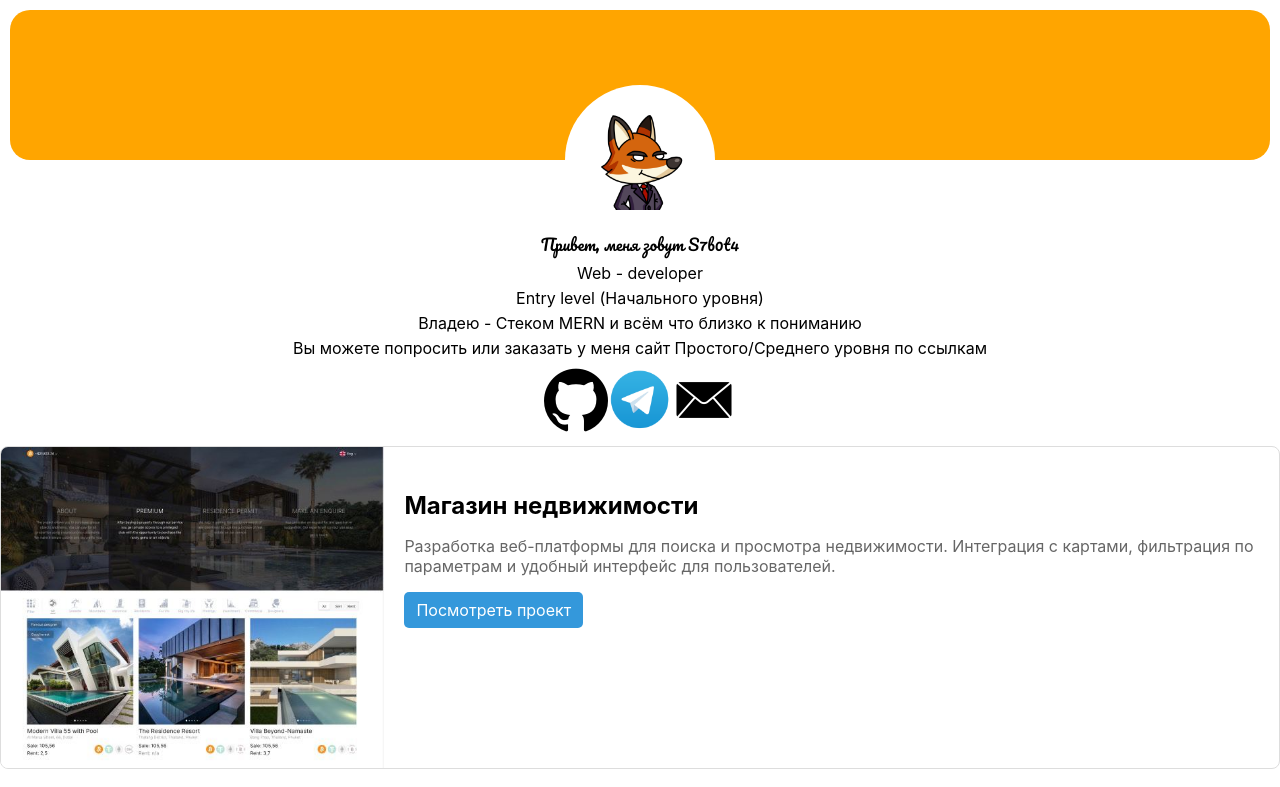
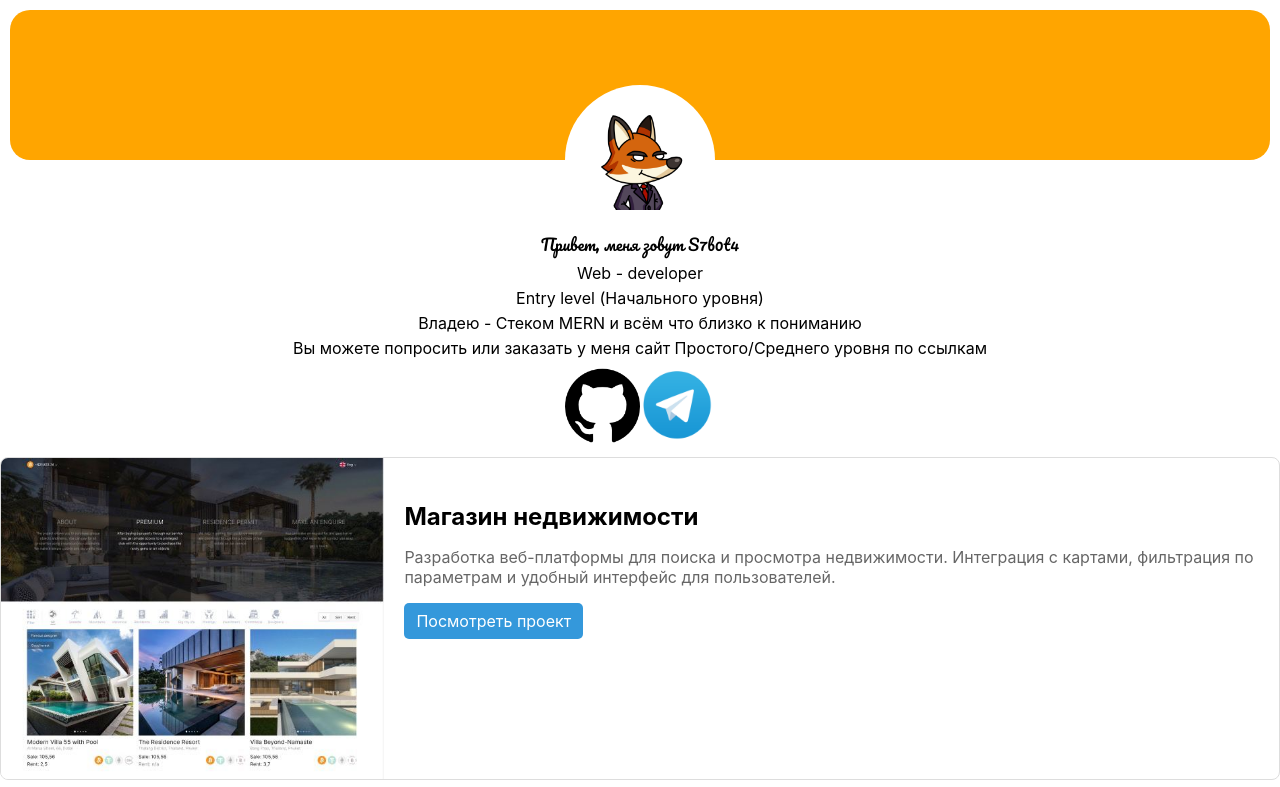
Before and after one commit to S7b0t4/tabia, a React (Create React App) app: page / in a window 1280 px wide. Shown: the top 787 px of the page. Built offline with nearby package versions, Linux system fonts and the light colour scheme; the HTML template or start-up script is replaced by a standard one.

Commit message:
some fix

```diff
--- a/src/App.css
+++ b/src/App.css
@@ -22,6 +22,9 @@
 }
 .portfolio{
   animation-duration: 1s;
+}
+.img{
+  max-width: 75px;
 }
 .avatar_block{
   animation-duration: 1s;
@@ -56,7 +59,7 @@
 }
 
 .img_link{
-  max-width: 5%;
+  max-width: 100px;
 }
 
 .project-details {
--- a/src/Portfolio/Portfolio.js
+++ b/src/Portfolio/Portfolio.js
@@ -6,10 +6,7 @@ import stepUp from "../Upload/stepUp.jpg"
 
 import Avatar from "../Upload/avatar.svg"
 
-import copy from 'clipboard-copy';
-
 import telegram from "../img/telegram.png"
-import main from "../img/main.png"
 import github from "../img/github.png"
 
 import 'animate.css';
@@ -27,9 +24,6 @@ const ProjectCard = ({ title, description, imageUrl, projectLink }) => {
       </div>
     </div>
   );
-};
-const handleImageClick = (text) => {
-  copy(text);
 };
 
 
@@ -58,27 +52,21 @@ const DeveloperInfo = () => {
         </div>
       </div>
       <div className='row_gap'>
-        <a href={"https://github.com/S7b0t4"}><img
-          className='img_link'
+        <a href={"https://github.com/S7b0t4"} className='img_link' >
+          <img
+          className='img'
           src={github}
           alt="github"
           />
         </a>
-        <a href="https://t.me/S7b0t4">
+        <a href={"https://t.me/S7b0t4"} className='img_link' >
           <img
-            className='img_link'
+            className='img'
             src={telegram}
             alt="telegram"
             style={{ cursor: 'pointer' }}
           />
         </a>
-        <img
-            className='img_link'
-            src={main}
-            alt="mail"
-            onClick={() => {handleImageClick("toni.paun.00@mail.ru")}}
-            style={{ cursor: 'pointer' }}
-          />
       </div>
     </div>
   );
```
Also changed, not shown: src/img/main.png (deleted).
